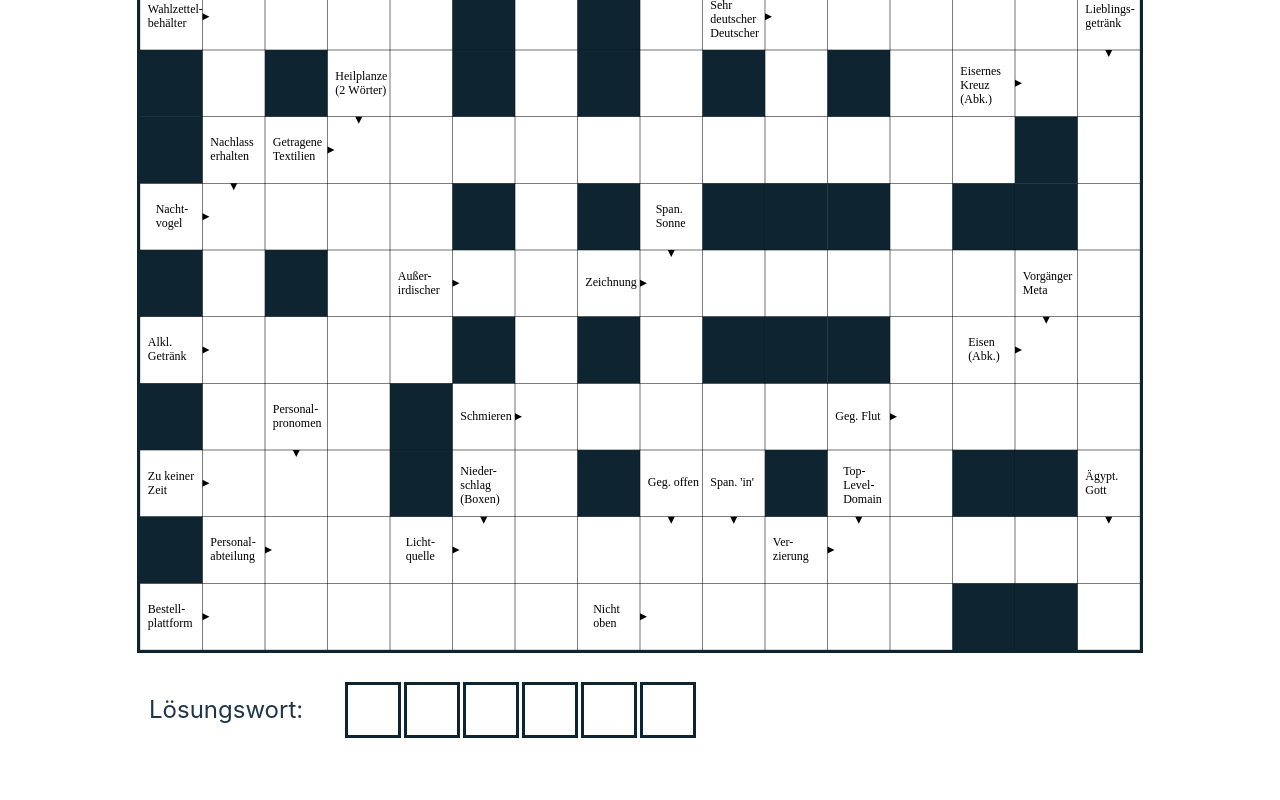
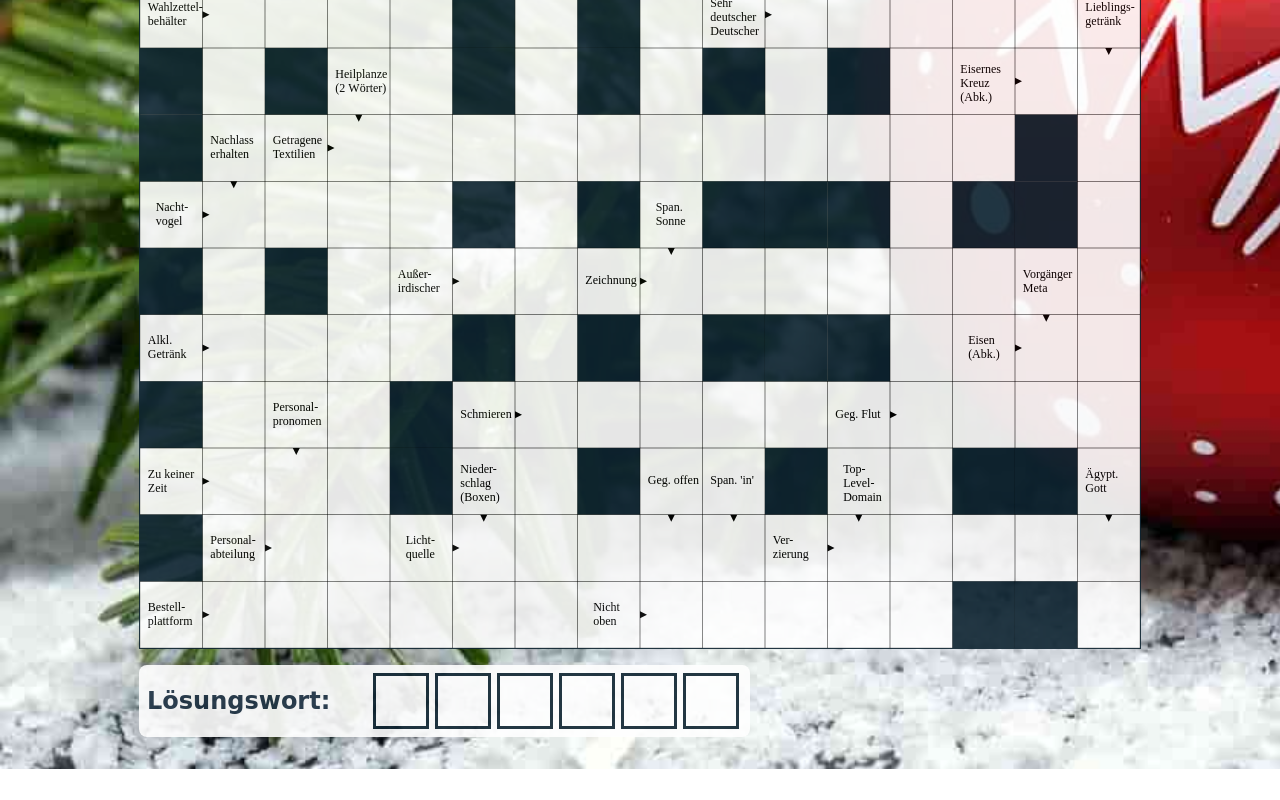
Before and after one commit to dscmari/chrissi-crossword, a Vue app: page / in a window 1280 px wide. Shown: the part 510-1310 px from the top of the page. After the commit the page ends 1279 px from the top, so only its background shows below. Built offline with nearby package versions, Linux system fonts and the light colour scheme.

Commit message:
improve navigation and input logic, add frontend design

```diff
--- a/src/App.vue
+++ b/src/App.vue
@@ -8,3 +8,14 @@ import Canvas from './components/Canvas.vue';
   </div>
   <Canvas />
 </template>
+
+<style>
+body{
+  background-image: url(../public/img/christmas-ball_reduced.jpg);
+  background-size: cover;
+}
+h1{
+  color: white;
+  font-family: 'Comic Sans MS', cursive, sans-serif;
+}
+</style>
--- a/src/assets/crossword2D.json
+++ b/src/assets/crossword2D.json
@@ -4,11 +4,11 @@
         ["GewässerR","S", "E", "E", "-", "-", "Lithium/-(Abk.)B", "Schweiz./-Flächen-maßB", "Frische/-RosineB", "Aufguss-getränkB", "N", "-", "Veröffent-lichenB", "L", "Kaffee-behälterB", "E"],
         ["-","C", "-", "-", "Gollum's/-Lieblings-platzB", "Milch-kaffee/-(Cafè ...)R", "L", "A", "T", "T", "E", "PlätzchenR", "K", "E", "K", "S"],
         ["Engl. hochR","H", "I", "G", "H", "Falscher/-WegR", "I", "R", "R", "E", "Yedi-meisterR", "Y", "O", "D", "A", "-"],
-        ["-","A", "-", "-", "O", "-", "Sendungs-bringer/-(Mz.)", "UmlautR", "A", "E", "Rechte/-ParteiB", "-", "M", "-", "N", "-"],
+        ["-","A", "-", "-", "O", "-", "Sendungs-bringer/-(Mz.)B", "UmlautR", "A", "E", "Rechte/-ParteiB", "-", "M", "-", "N", "-"],
         ["Wahlzettel-behälterR","U", "R", "N", "E", "-", "P", "-", "U", "Sehr/-deutscher/-DeutscherR", "A", "L", "M", "A", "N", "Lieblings-getränkB"],
         ["-","M", "-", "Heilplanze/-(2 Wörter)B", "H", "-", "A", "-", "B", "-", "F", "-", "U", "Eisernes/-Kreuz/-(Abk.)R", "E", "K"],
         ["-","Nachlass/-erhaltenB", "Getragene/-TextilienR", "A", "L", "T", "K", "L", "E", "I", "D", "U", "N", "G", "-", "A"],
-        ["NachtNacht-vogelvogelR","E", "U", "L", "E", "-", "E", "-", "Span./-SonneB", "-", "-", "-", "I", "-", "-", "F"],
+        ["Nacht-vogelR","E", "U", "L", "E", "-", "E", "-", "Span./-SonneB", "-", "-", "-", "I", "-", "-", "F"],
         ["-","R", "-", "O", "Außer-irdischerR", "E", "T", "ZeichnungR", "S", "K", "I", "Z", "Z", "E", "Vorgänger/-MetaB", "F"],
         ["Alkl./-GetränkR","B", "I", "E", "R", "-", "B", "-", "O", "-", "-", "-", "I", "Eisen/-(Abk.)R", "F", "E"],
         ["-","E", "Personal-pronomenB", "V", "-", "SchmierenR", "O", "E", "L", "E", "N", "Geg. FlutR", "E", "B", "B", "E"],
@@ -21,7 +21,7 @@
         ["GewässerR","", "", "", "-", "-", "Lithium/-(Abk.)B", "Schweiz./-Flächen-maßB", "Frische/-RosineB", "Aufguss-getränkB", "", "-", "Veröffent-lichenB", "", "Kaffee-behälterB", ""],
         ["-","", "-", "-", "Gollum's/-Lieblings-platzB", "Milch-kaffee/-(Cafè ...)R", "", "", "", "", "", "PlätzchenR", "", "", "", ""],
         ["Engl. hochR","", "", "", "", "Falscher/-WegR", "", "", "", "", "Yedi-meisterR", "", "", "", "", "-"],
-        ["-","", "-", "-", "", "-", "Sendungs-bringer/-(Mz.)", "UmlautR", "", "", "Rechte/-ParteiB", "-", "", "-", "", "-"],
+        ["-","", "-", "-", "", "-", "Sendungs-bringer/-(Mz.)B", "UmlautR", "", "", "Rechte/-ParteiB", "-", "", "-", "", "-"],
         ["Wahlzettel-behälterR","", "", "", "", "-", "", "-", "", "Sehr/-deutscher/-DeutscherR", "", "", "", "", "", "Lieblings-getränkB"],
         ["-","", "-", "Heilplanze/-(2 Wörter)B", "", "-", "", "-", "", "-", "", "-", "", "Eisernes/-Kreuz/-(Abk.)R", "", ""],
         ["-","Nachlass/-erhaltenB", "Getragene/-TextilienR", "", "", "", "", "", "", "", "", "", "", "", "-", ""],
--- a/src/components/Canvas.vue
+++ b/src/components/Canvas.vue
@@ -4,8 +4,8 @@
             <!-- dynamically created input -->
         </form>
         <canvas ref="canvas" @click="handleCanvasClick"></canvas>
-        <Solution :solutionCells="solutionCells" />
     </div>
+    <Solution :solutionCells="solutionCells" />
 </template>
 
 
@@ -36,24 +36,17 @@ export default {
 
             canvas.width = 1000;
             canvas.height = 1000;
-
-
             const cols = 16;
             const rows = 15;
 
-            // Calculate cell size based on canvas dimensions and grid size
             const cellWidth = canvas.width / cols;
             const cellHeight = canvas.height / rows;
 
+            this.drawGrid(canvas, context, cols, rows, cellWidth, cellHeight)
+        },
 
-            this.drawGrid(canvas, context, cols, rows, cellWidth, cellHeight)
-
-            // const arrowRight = "right";
-            // const arrowDown = "down";
-
-        },
         getFontSize(cellContent) {
-            return cellContent.length > 1 ? '12px serif' : '24px serif';
+            return cellContent.length > 1 ? '12px serif' : '32px Comic Sans MS';
         },
 
         drawGrid(canvas, context, cols, rows, cellWidth, cellHeight) {
@@ -71,18 +64,18 @@ export default {
                     let cellContent = crossword2D["crossword2D-questions"][j][i];
                     // Set font size based on the length of cell content
                     context.font = this.getFontSize(cellContent);
-                    // Check if the cell content is '-'
+
+                    //no content cell
                     if (cellContent === '-') {
-                        // Draw an empty string with a red background for the cell
                         context.fillStyle = '#0e2431';
                         context.fillRect(i * cellWidth, j * cellHeight, cellWidth, cellHeight);
-                        context.fillStyle = 'black';  // Reset the fill color
+                        context.fillStyle = 'black';
                     } else {
-                        //Add Arrows
+                        //draw Arrows
                         const lastChar = cellContent[cellContent.length - 1];
                         const arrowSize = 7;
                         context.fillStyle = 'black';
-                        if(lastChar === 'R'){
+                        if(lastChar === 'R' && cellContent.length > 1){
                             context.beginPath();
                             context.moveTo((i + 1) * cellWidth, (j + 0.5) * cellHeight - arrowSize / 2);
                             context.lineTo((i + 1) * cellWidth, (j + 0.5) * cellHeight + arrowSize / 2);
@@ -90,7 +83,7 @@ export default {
                             context.closePath();
                             context.fill();
                             cellContent = cellContent.substring(0, cellContent.length - 1)
-                        } else if(lastChar === 'B'){
+                        } else if(lastChar === 'B' && cellContent.length > 1){
                             context.beginPath();
                             context.moveTo((i + 0.5) * cellWidth - arrowSize / 2, (j + 1) * cellHeight);
                             context.lineTo((i + 0.5) * cellWidth + arrowSize / 2, (j + 1) * cellHeight);
@@ -100,10 +93,12 @@ export default {
                             cellContent = cellContent.substring(0, cellContent.length - 1)
                         }
 
+                        //adjust position cell content
                         let lines = []
-                        let y = j * cellHeight; // adjust line starts
+                        let y = j * cellHeight; //adjust line starts
                         let y2 = 2; //adjust vertical position
                         let x = 8 //adjust horizontal position
+                        //break words if too long (marked in crossword2D.json file)
                         if(cellContent.includes('-')){
                             let wordParts = cellContent.split('-')
                             for(let wordPart of wordParts ){
@@ -130,8 +125,11 @@ export default {
                                 y += 14;
                             })
                         } else{
-                            if(cellContent.length < 7){
-                                x = 6
+                            if(cellContent.length === 1){
+                                x = 2.6;
+                            }
+                            else if(cellContent.length < 7){
+                                x = 6;
                             }
                             context.fillText(cellContent, i * cellWidth + cellWidth / x, y + cellHeight / 2);
                         }
@@ -179,6 +177,8 @@ export default {
                 for (let j = 0; j < arrayUser.length; j++) {
                     if (arrayUser[i][j] !== arrayCorrect[i][j]) {
                         console.log("arrays are not equal")
+                        console.log(arrayUser[i][j])
+                        console.log(i +" "+j)
                         return false;
                     }
                 }
@@ -219,27 +219,25 @@ export default {
             input.maxLength = 1;
 
             //size input element
-            input.style.height = cellHeight + 'px';
-            input.style.width = cellWidth + 'px';
+            input.style.height = cellHeight - 1.5 + 'px';
+            input.style.width = cellWidth -1.5 + 'px';
             input.style.maxHeight = cellHeight + 'px';
             input.style.maxWidth = cellWidth + 'px';
 
             //position input elements
-            //+3px because of the outer border
             input.style.position = 'absolute'
-            input.style.left = `${clickedColumn * cellWidth + 3}px`;
-            input.style.top = `${clickedRow * cellHeight + 3}px`;
+            input.style.left = `${clickedColumn * cellWidth}px`;
+            input.style.top = `${clickedRow * cellHeight}px`;
 
             //style input element
-            // input.style.backgroundColor = 'red';
             input.style.padding = '0px';
             input.style.border = 'none';
+            input.style.outline = 'none'
             input.style.textAlign = 'center';
             input.style.backgroundColor = '#D3D3D3';
             input.style.transition = 'background-color 0.3s ease'
             input.style.fontSize = '28px';
-            input.placeholder = crossword2D["crossword2D-questions"][clickedRow][clickedColumn];
-
+            input.style.fontFamily = 'Comic Sans MS';
 
             let userInput = '';
             let currentCell = crossword2D["crossword2D-questions"][clickedRow][clickedColumn];
@@ -250,12 +248,15 @@ export default {
             input.focus();
 
             input.addEventListener('input', event => {
-                // Get the input value and transform to uppercase
+
+                //reset current cell to prevent input text and cell content overlap
+                crossword2D["crossword2D-questions"][clickedRow][clickedColumn] = "";
+                this.drawGrid(canvas, context, cols, rows, cellWidth, cellHeight)
+
                 let inputValue = event.target.value.toUpperCase();
 
                 // Ensure that the input only contains A-Z
                 inputValue = inputValue.replace(/[^A-Z]/g, '');
-
                 userInput = inputValue.charAt(0);
 
                 if (userInput) {
@@ -264,11 +265,18 @@ export default {
                     //pass solution cells to solution component
                     this.updateSolution()
                     this.updateLocalStorage();
-                    this.drawGrid(canvas, context, cols, rows, cellWidth, cellHeight)
+
+                    //this.drawGrid(canvas, context, cols, rows, cellWidth, cellHeight)
                     this.checkIfFinished()
+                }
 
-                }
             });
+
+            document.addEventListener('click', (event) => {
+                this.drawGrid(canvas, context, cols, rows, cellWidth, cellHeight);
+            });
+
+
 
             input.addEventListener('keydown', event => {
 
@@ -280,7 +288,7 @@ export default {
                         return
                     }
                     crossword2D["crossword2D-questions"][clickedRow][clickedColumn] = '';
-                    input.placeholder = '';
+                    // input.placeholder = '';
                     this.updateSolution();
                 } else if (event.key === 'ArrowLeft') {
                     if(crossword2D["crossword2D-questions"][clickedRow][clickedColumn - 1].length > 1 || crossword2D["crossword2D-questions"][clickedRow][clickedColumn -1] === '-'){
@@ -293,7 +301,7 @@ export default {
                     }
                     clickedColumn--;
                     currentCell = crossword2D["crossword2D-questions"][clickedRow][clickedColumn];
-                    input.placeholder = currentCell;
+                    // input.placeholder = currentCell;
                 } else if (event.key === 'ArrowRight') {
                     if(clickedColumn === 15 || crossword2D["crossword2D-questions"][clickedRow][clickedColumn + 1].length > 1 || crossword2D["crossword2D-questions"][clickedRow][clickedColumn +1] === '-'){
                         while(clickedColumn === 15 || crossword2D["crossword2D-questions"][clickedRow][clickedColumn + 1].length > 1 || crossword2D["crossword2D-questions"][clickedRow][clickedColumn +1] === '-'){
@@ -304,7 +312,7 @@ export default {
                     }
                     clickedColumn++;
                     currentCell = crossword2D["crossword2D-questions"][clickedRow][clickedColumn];
-                    input.placeholder = currentCell;
+                    // input.placeholder = currentCell;
                 } else if (event.key === 'ArrowUp') {
                     if(clickedRow === 0 || crossword2D["crossword2D-questions"][clickedRow - 1][clickedColumn].length > 1 || crossword2D["crossword2D-questions"][clickedRow - 1][clickedColumn] === '-'){
                         while(clickedRow === 0 || crossword2D["crossword2D-questions"][clickedRow - 1][clickedColumn].length > 1 || crossword2D["crossword2D-questions"][clickedRow - 1][clickedColumn] === '-'){
@@ -315,7 +323,7 @@ export default {
                     }
                     clickedRow--;
                     currentCell = crossword2D["crossword2D-questions"][clickedRow][clickedColumn];
-                    input.placeholder = currentCell;
+                    // input.placeholder = currentCell;
                 } else if (event.key === 'ArrowDown') {
                     if(clickedRow === 14 || crossword2D["crossword2D-questions"][clickedRow + 1][clickedColumn].length > 1 || crossword2D["crossword2D-questions"][clickedRow + 1][clickedColumn] === '-'){
                         while(clickedRow === 14 || crossword2D["crossword2D-questions"][clickedRow + 1][clickedColumn].length > 1 || crossword2D["crossword2D-questions"][clickedRow + 1][clickedColumn] === '-'){
@@ -326,36 +334,21 @@ export default {
                     }
                     clickedRow++;
                     currentCell = crossword2D["crossword2D-questions"][clickedRow][clickedColumn];
-                    input.placeholder = currentCell;
+                    // input.placeholder = currentCell;
                 }
                 // Set the updated position
-                input.style.left = `${clickedColumn * cellWidth + 3}px`;
-                input.style.top = `${clickedRow * cellHeight + 3}px`;
+                input.style.left = `${clickedColumn * cellWidth}px`;
+                input.style.top = `${clickedRow * cellHeight}px`;
 
                 this.updateLocalStorage();
                 this.drawGrid(canvas, context, cols, rows, cellWidth, cellHeight);
-            });
-
-            input.addEventListener('focus', () => {
-                // Get the content of the current cell
-                const cellContent = crossword2D["crossword2D-questions"][clickedRow][clickedColumn];
-                console.log("focus event fires");
-
-                // Check if the content of the cell is bigger than 1
-                if (cellContent.length > 1) {
-                    // Store the value of the current cell when focused
-                    currentCell = cellContent;
-                    input.placeholder = currentCell;
-                    console.log(cellContent);
-                }
             });
 
             // Remove the input element on blur
             input.addEventListener('blur', function () {
                 form.removeChild(input);
             });
-
-
+            canvas.style.zIndex = "40";
         },
     },
 };
@@ -370,11 +363,15 @@ export default {
 canvas {
     display: block;
     position: relative;
-    border: solid 3px #0e2431;
+    z-index: 40;
+
 }
 
 #canvas-container {
     position: relative;
+    background-color: white;
+    border: solid 1px #0e2431;
+    opacity: 0.9;
 }
 
 p {
@@ -387,10 +384,6 @@ p {
     z-index: 2;
 }
 
-.arrow {
-    z-index: 1;
-}
-
 form {
     position: relative;
     z-index: 30;
--- a/src/components/Solution.vue
+++ b/src/components/Solution.vue
@@ -4,46 +4,58 @@
         <ul>
             <li v-for="char in solutionCells" :key="char">{{ char }}</li>
         </ul>
-
     </div>
 </template>
 
 <script>
 
 export default {
-  props: {
-    solutionCells : Array,
-    testArray : Array
-  }
+    props: {
+        solutionCells: Array,
+        testArray: Array
+    }
 };
 
 
 </script>
 
 <style scoped>
-
-.flex-container{
+.flex-container {
     display: flex;
-    padding: 12px;
     align-items: center;
+    margin-top: 1rem;
+    padding: 0.5rem;
+    background-color: white;
+    opacity: 0.9;
+    width: fit-content;
+    border-radius: 8px;
 }
 
-p{
+p {
+    font-family: 'Comic Sans MS', cursive, sans-serif;
     font-size: 24px;
+    font-weight: bold;
+    margin: 0;
+    padding: 0;
 }
 
-ul{
+ul {
     display: flex;
     list-style: none;
+    margin: 0;
 }
 
-li{
+li {
     width: 50px;
     height: 50px;
     border: solid 3px #0e2431;
-    margin: 1.5px;
+    margin-left: 3px;
+    margin-right: 3px;
     display: flex;
     align-items: center;
     justify-content: center;
+    background-color: white;
+    font-family: 'Comic Sans MS', cursive, sans-serif;
+    font-size: 40px;
 }
 </style>
```
Also changed, not shown: public/img/christmas-ball_reduced.jpg (added).
